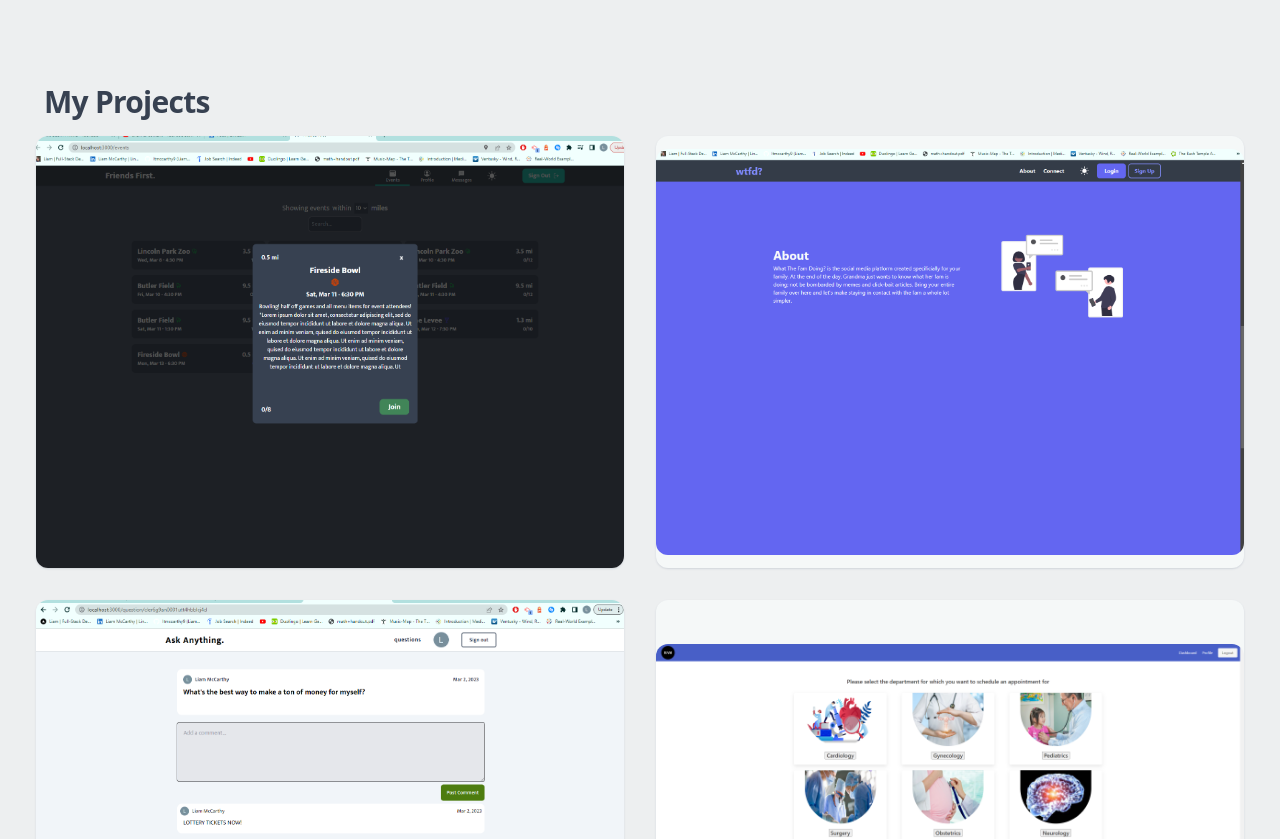
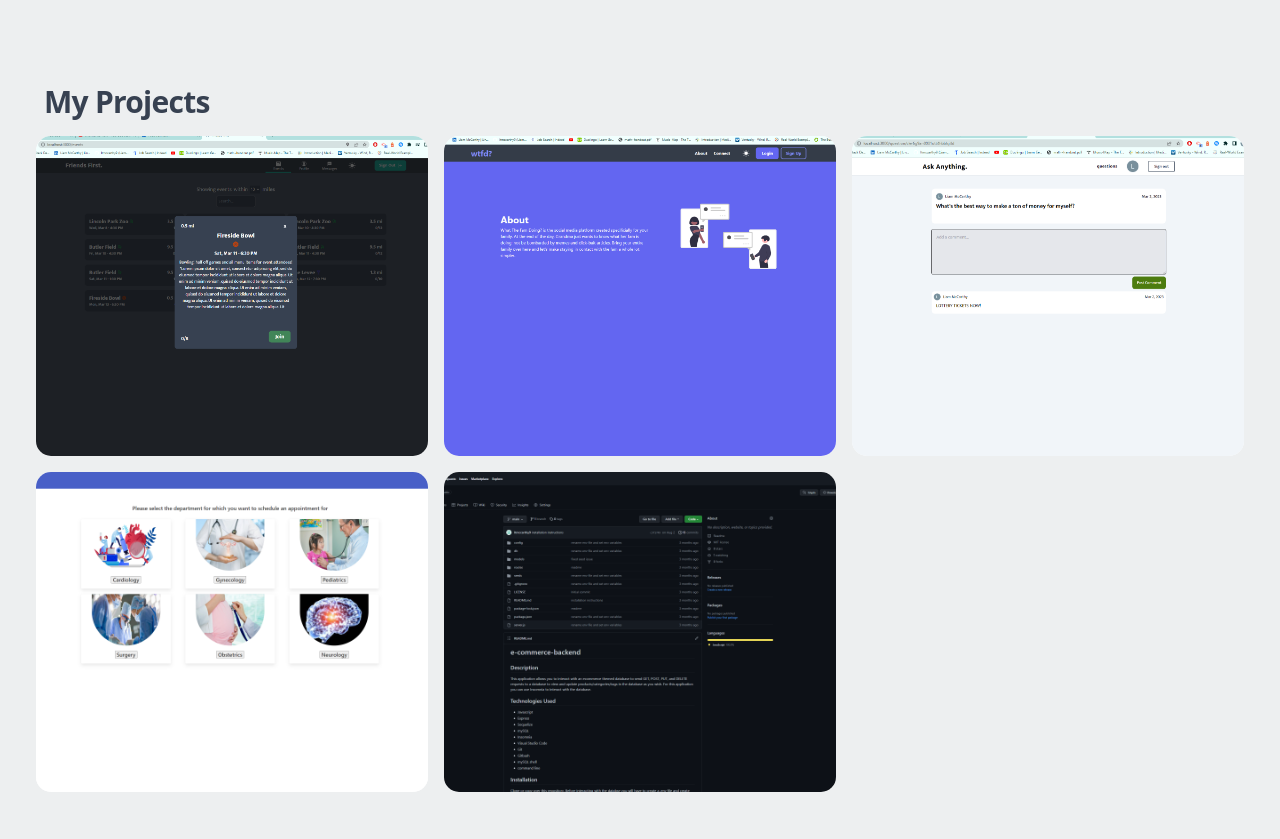
Before and after one commit to ltmccarthy9/nextjs-portfolio, a Next.js app in the folder nextjs-portfolio/: page / in a window 1280 px wide. Shown: the part 2480-3319 px from the top of the page. Built offline with nearby package versions, Linux system fonts and the light colour scheme.

Commit message:
update style on project cards and fix ff image on mobile

```diff
--- a/nextjs-portfolio/components/Nav.jsx
+++ b/nextjs-portfolio/components/Nav.jsx
@@ -70,7 +70,7 @@ const Nav = () => {
                     <a href='/#contact' className='py-2 px-4 rounded-md text-sm font-bold hover:bg-red-400 hover:text-gray-50 ease-in duration-150'>Contact</a>
                 </div>
                 <button type='button' onClick={handleNav} className='md:hidden hover:scale-110 ease-in duration-100'>
-                    <AiOutlineMenu size={25} className='cursor-pointer' />
+                    <AiOutlineMenu size={25}color={`${linkColor}`} className='cursor-pointer' />
                 </button>
             </div>
             </div>
--- a/nextjs-portfolio/components/Projects.jsx
+++ b/nextjs-portfolio/components/Projects.jsx
@@ -11,7 +11,7 @@ const Projects = () => {
     <div className='w-full'>
         <div className='max-w-[1240px] mx-auto p-4 py-16'>
         <h2 id='projects'  className='text-3xl tracking-tight mb-2 text-gray-700 w-fit p-2 '>My Projects</h2>
-            <div className='grid md:grid-cols-2 gap-8'>
+            <div className='grid md:grid-cols-3 gap-4'>
             <Projitem
             title='Friends First'
             backgroundImg={friendsImg}
--- a/nextjs-portfolio/components/Projitem.jsx
+++ b/nextjs-portfolio/components/Projitem.jsx
@@ -4,20 +4,15 @@ import Link from 'next/link';
 
 const Projitem = ({title, backgroundImg, projectUrl}) => {
   return (
-    <div className=' bg-[#f5f8f8] relative flex items-center
-    justify-center h-auto w-full shadow-sm shadow-gray-300
-    rounded-xl group transition-all ease-in duration-200 hover:bg-black/70'
-    >
-        <Image className='rounded-xl transition-all ease-in duration-200 group-hover:opacity-10' src={backgroundImg} alt='/'/>
-            <div className='hidden group-hover:block absolute top-[50%] left-[50%] translate-x-[-50%] translate-y-[-50%]'>
-                <h3 className='py-3 text-xl text-white text-center'>{title}</h3>
-                    <Link href={projectUrl}>
-                        <p className='text-center py-3 rounded-lg bg-white text-gray-700 font-semibold'>More Info</p>
-                    </Link>
-            </div>
-
+    <div className='card h-80 w-full'>
+        <Image className='backImage' src={backgroundImg} alt='/'/>
+        <div className='info'>
+          <h3>{title}</h3>
+          <Link href={projectUrl}>
+            <p>More Info</p>
+          </Link>
+        </div>
     </div>
-
   )
 }
 
--- a/nextjs-portfolio/pages/friends.jsx
+++ b/nextjs-portfolio/pages/friends.jsx
@@ -43,7 +43,7 @@ const friends = () => {
             </ul>
 
             <h2 className='text-gray-700 text-2xl mt-6 mb-2'>Code Breakdown & Demo</h2>
-            <iframe width="400" height="315" src="https://www.youtube.com/embed/qda-5_52cLw" title="YouTube video player" frameborder="0" allow="accelerometer; autoplay; clipboard-write; encrypted-media; gyroscope; picture-in-picture; web-share" allowfullscreen></iframe>
+            <iframe width="350" height="315" src="https://www.youtube.com/embed/qda-5_52cLw" title="YouTube video player" frameborder="0" allow="accelerometer; autoplay; clipboard-write; encrypted-media; gyroscope; picture-in-picture; web-share" allowfullscreen></iframe>
 
         </div>
       </div>
--- a/nextjs-portfolio/styles/globals.css
+++ b/nextjs-portfolio/styles/globals.css
@@ -46,3 +46,78 @@ html {
 ::-webkit-scrollbar-thumb:hover {
   background: #555;
 }
+
+* {
+  box-sizing: border-box;
+}
+
+.card {
+  border-radius: 15px;
+  padding: 1.5rem;
+  background: white;
+  position: relative;
+  display: flex;
+  align-items: flex-end;
+  transition: 0.4s ease-out;
+}
+.card:hover {
+  transform: translateY(-5px);
+}
+.card:hover::before {
+  opacity: 1;
+}
+.card .backImage {
+  width: 100%;
+  height: 100%;
+  object-fit: cover;
+  position: absolute;
+  top: 0;
+  left: 0;
+  border-radius: 15px;
+}
+.card::before {
+  content: "";
+  position: absolute;
+  top: 0;
+  left: 0;
+  display: block;
+  width: 100%;
+  height: 100%;
+  border-radius: 15px;
+  background: rgba(0, 0, 0, 0.6);
+  z-index: 2;
+  transition: 0.5s;
+  opacity: 0;
+}
+.card .info {
+  position: relative;
+  z-index: 3;
+  color: white;
+  opacity: 0;
+  transform: translateY(30px);
+  transition: 0.5s;
+}
+.card:hover .info {
+  opacity: 1;
+  transform: translateY(0px);
+}
+
+.card .info p {
+  font-size: 15px;
+  margin-top: 6px;
+}
+.card .info p {
+  padding: 0.6rem;
+  outline: none;
+  border: none;
+  border-radius: 7px;
+  background: white;
+  color: black;
+  font-weight: bold;
+  cursor: pointer;
+  transition: 0.3s ease;
+}
+.card .info p:hover {
+  background: #f87171;
+  color: white;
+}
```
